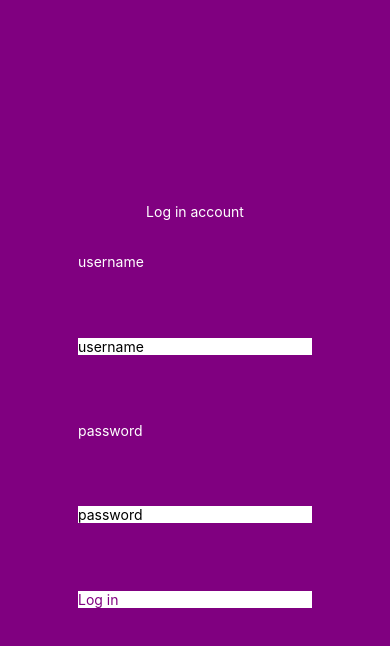
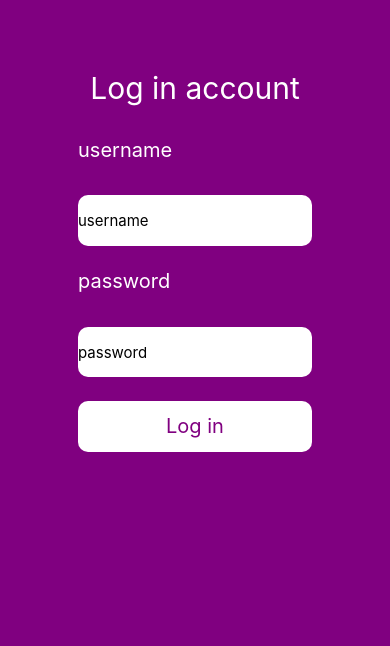
Before and after one commit to KamilKaliwoda/carpark-mobile, a React Native app: screen / in a window 390 px wide. Shown: the top 646 px of the page. Built offline with nearby package versions, Linux system fonts and the light colour scheme.

Commit message:
login form first version finished

```diff
--- a/app/LoginForm.tsx
+++ b/app/LoginForm.tsx
@@ -8,9 +8,9 @@ export const LoginForm = (props: any): JSX.Element => {
             <Text style={styles.LoginTitleText}>Log in account</Text>
             <View style={styles.LoginForm}>
                 <Text style={styles.LoginNormalText}>username</Text>
-                <TextInput style={styles.LoginTextInput} placeholder='username'/>
+                <TextInput style={styles.LoginTextInput} placeholder='username' autoComplete={'username'}/>
                 <Text style={styles.LoginNormalText}>password</Text>
-                <TextInput style={styles.LoginTextInput} placeholder='password'/>
+                <TextInput style={styles.LoginTextInput} placeholder='password' secureTextEntry={true} autoComplete={'current-password'}/>
                 <TouchableOpacity style={styles.LoginButtonBackground}>
                     <Text style={styles.LoginButtonText}>Log in</Text>
                 </TouchableOpacity>
--- a/app/styles.tsx
+++ b/app/styles.tsx
@@ -5,27 +5,41 @@ export const styles = StyleSheet.create({
         flex: 1,
         backgroundColor: 'purple',
         alignItems: 'center',
-        justifyContent: 'center',
+        justifyContent: 'flex-start',
     },
     LoginForm: {
         flexDirection: 'column',
         justifyContent: 'space-around',
         width: '60%',
-        height: '50%',
+        height: '40%',
     },
     LoginTextInput: {
         backgroundColor: 'white',
+        fontSize: 15,
+        height: '15%',
+        borderRadius: 10,
     },
     LoginTitleText: {
         color: 'white',
+        fontSize: 30,
+        padding: 20,
+        marginTop: 50,
     },
     LoginNormalText: {
+        fontSize: 20,
         color: 'white',
+        height: '10%',
     },
     LoginButtonBackground: {
         backgroundColor: 'white',
+        borderRadius: 10,
+        alignItems: 'center',
+        justifyContent: 'center',
+        height: '15%'
+
     },
     LoginButtonText: {
         color: 'purple',
+        fontSize: 20,
     },
   });
```
